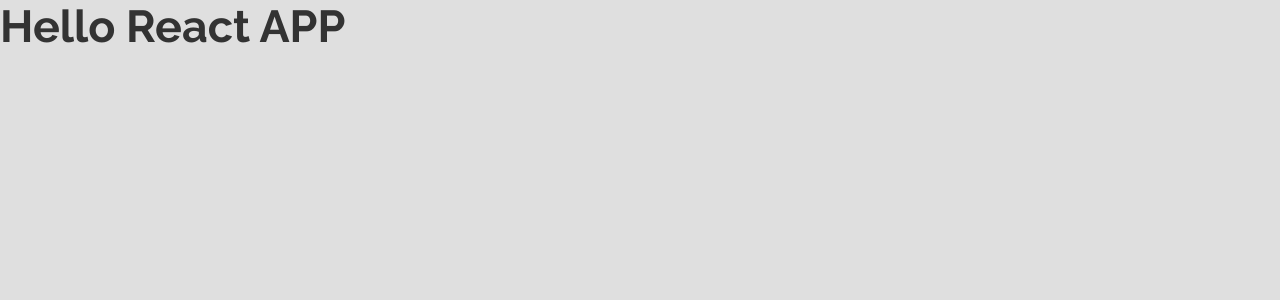
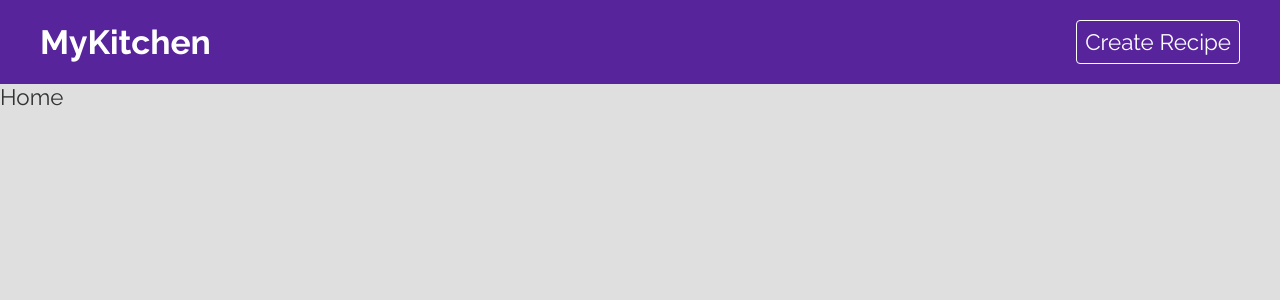
Before and after one commit to AkhrorSoliev/mykitechen-react-firebase, a React (Create React App) app: page / in a window 1280 px wide. Shown: the top 300 px of the page. Built offline with nearby package versions, Linux system fonts and the light colour scheme.

Commit message:
navbar component added

```diff
--- a/src/App.js
+++ b/src/App.js
@@ -1,9 +1,27 @@
+import { BrowserRouter as Router, Route, Routes } from 'react-router-dom'
+
+// styles
 import './App.css'
+
+// pages components
+import Navbar from './components/Navbar'
+import Home from './pages/home/Home'
+import Recipe from './pages/recipe/Recipe'
+import Create from './pages/create/Create'
+import Search from './pages/search/Search'
 
 function App() {
   return (
     <div className="App">
-      <h1>Hello React APP</h1>
+      <Router>
+        <Navbar />
+        <Routes>
+          <Route path="/" element={<Home />} />
+          <Route path="/recipe" element={<Recipe />} />
+          <Route path="/create" element={<Create />} />
+          <Route path="/search" element={<Search />} />
+        </Routes>
+      </Router>
     </div>
   )
 }
--- /dev/null
+++ b/src/components/Navbar.css
@@ -0,0 +1,28 @@
+.navbar {
+  background: #58249c;
+  padding: 20px;
+  color: #fff;
+}
+.navbar nav {
+  display: flex;
+  align-items: center;
+  max-width: 1200px;
+  margin: 0 auto;
+}
+.navbar a.brand {
+  margin-right: auto;
+  color: #fff;
+  text-decoration: none;
+}
+.navbar a:last-child {
+  color: #fff;
+  text-decoration: none;
+  margin-left: 40px;
+  padding: 8px;
+  border: 1px solid #fff;
+  border-radius: 4px;
+}
+.navbar a:last-child:hover {
+  background: #fff;
+  color: #333;
+}
--- /dev/null
+++ b/src/components/Navbar.js
@@ -0,0 +1,18 @@
+// styles
+import { Link } from 'react-router-dom'
+import './Navbar.css'
+
+function Navbar() {
+  return (
+    <div className="navbar">
+      <nav>
+        <Link to="/" className="brand">
+          <h1>MyKitchen</h1>
+        </Link>
+        <Link to="/create">Create Recipe</Link>
+      </nav>
+    </div>
+  )
+}
+
+export default Navbar
--- a/src/pages/home/Home.css
+++ b/src/pages/home/Home.css
@@ -0,0 +1,4 @@
+.home {
+  max-width: 1200px;
+  margin: 60px auto;
+}
```
Also changed, not shown: src/components/RecipeList.css (added, +63 -0 lines), src/components/RecipeList.js (added, +8 -0 lines).
